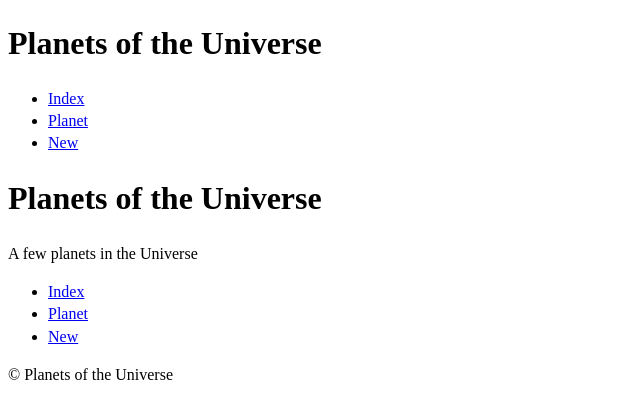
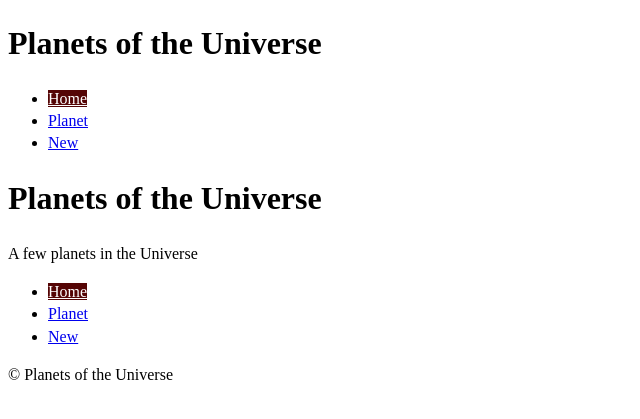
Before and after one commit to YuchenZhangU/planet, a Jekyll site: the page built from index.html, in a window 1280 px wide. Shown: the top 419 px of the page, without its empty margins (0-640 px from the left). Built offline with Jekyll 4.4.1, drawn with Linux system fonts in a browser that asks for light colours.

Commit message:
Make current page highlighted

```diff
--- a/_includes/nav.html
+++ b/_includes/nav.html
@@ -1,5 +1,5 @@
 <ul>
-    <li><a href="{{site.baseurl}}/index.html">Index</a></li>
-    <li><a href="{{site.baseurl}}/planet.html">Planet</a></li>
-    <li><a href="{{site.baseurl}}/new.html">New</a></li>
+    <li><a href="{{site.baseurl}}/" class={% if page.url == '/' %}current{% endif %}>Home</a></li>
+    <li><a href="{{site.baseurl}}/planet.html" class="{{ page.url }}">Planet</a></li>
+    <li><a href="{{site.baseurl}}/new.html" class="{% if page.url == '/new.html' %}current{% endif %}">New</a></li>
 </ul>
--- a/css/common.css
+++ b/css/common.css
@@ -3,3 +3,8 @@ html{
     padding: 0;
     font: normal 100%/1.4 cursive;
 }
+
+a.current{
+    background-color: #550505;
+    color: #fff;
+}
```
